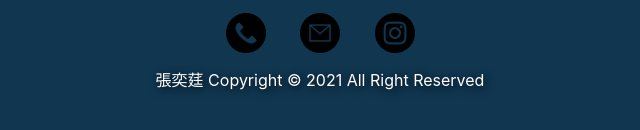
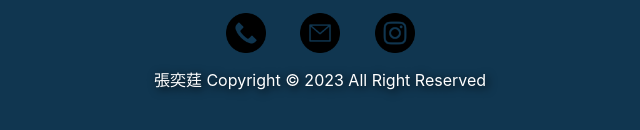
Before and after one commit to Kelly1124/kelly1124.github.io, a plain HTML site: page index.html in a window 1280 px wide. Shown: the part 542-672 px from the top of the page, 320-960 px from the left. Drawn offline with Linux system fonts and the light colour scheme.

Commit message:
2021 => 2023

```diff
--- a/index.html
+++ b/index.html
@@ -140,7 +140,7 @@
             /></a>
             <br />
             <span class="footertext"
-              >張奕莛 Copyright &copy; 2021 All Right Reserved</span
+              >張奕莛 Copyright &copy; 2023 All Right Reserved</span
             >
           </p>
         </div>
```
